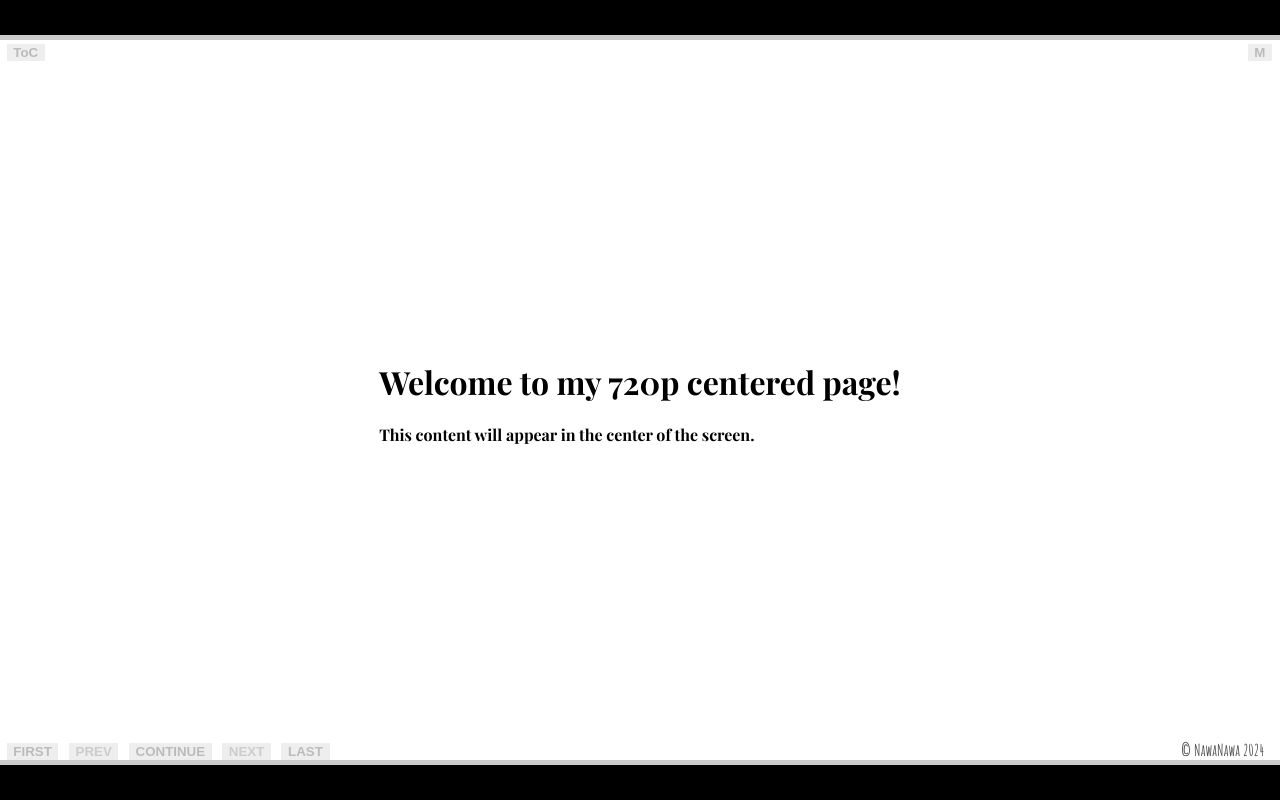
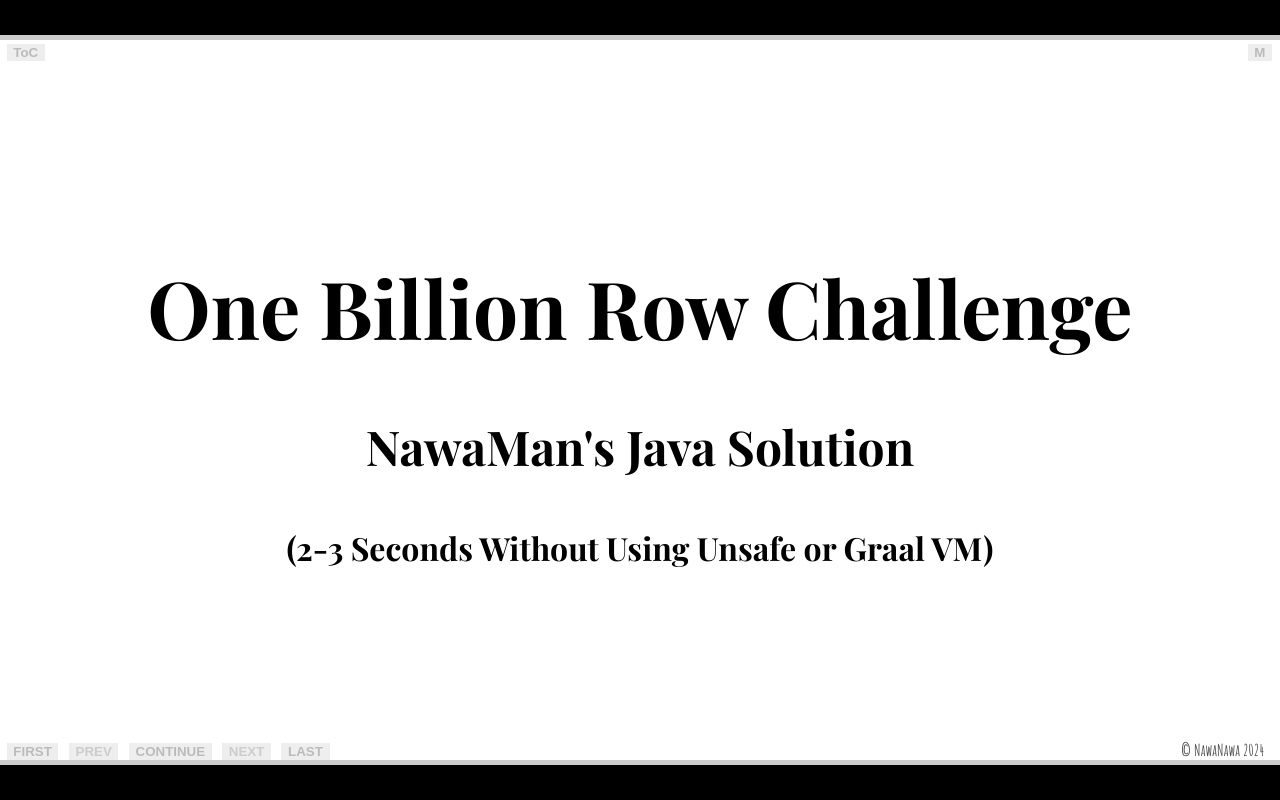
Before and after one commit to NawaMan/OneBRC, a SvelteKit app in the folder docs-src/: page / in a window 1280 px wide. Built offline with nearby package versions, Linux system fonts and the light colour scheme.

Commit message:
Extract Title page.

```diff
--- a/docs-src/src/lib/components/Copyright.svelte
+++ b/docs-src/src/lib/components/Copyright.svelte
@@ -43,5 +43,5 @@
 
 <div class="copyright">
 	<span class="text"      >© NawaNawa 2024</span>
-	<span class="hover-text">Copyright NawaNawa &lt;nawa@nawaman.net&gt; 2024</span>
+	<span class="hover-text"><a href="https://nawaman.net/contact.html">Copyright <b>NawaNawa &lt;contact@nawaman.net&gt;</b> 2024</a></span>
 </div>
--- a/docs-src/src/lib/components/CtrlBtn.svelte
+++ b/docs-src/src/lib/components/CtrlBtn.svelte
@@ -39,7 +39,7 @@
 	button.selected {
 		/* cosmetic */
 		color: #fff;
-		background-color: green;
+		background-color: #00b356;
 	}
 	button:active:not(:disabled) {
 		/* cosmetic */
--- /dev/null
+++ b/docs-src/src/lib/components/PageTitle.svelte
@@ -0,0 +1,33 @@
+<!-- Title page. -->
+<script lang="ts">
+	import { onMount, onDestroy } from 'svelte';
+	import { browser } from '$app/environment';
+	import CtrlBtn from './CtrlBtn.svelte';
+	import { scaleMode } from '$lib/stores/scaleMode';
+</script>
+
+<style>
+	.page {
+		/* cosmetic */
+		width: 100%;
+        height: 100%;
+	}
+	.page .title {
+		text-align: center;
+		font-size: 5em;
+	}
+	.page .subtitle {
+		text-align: center;
+		font-size: 3em;
+	}
+	.page .subsubtitle {
+		text-align: center;
+		font-size: 2em;
+	}
+</style>
+
+<div class="page">
+	<h1 class="title"     ><slot name="title"       /></h1>
+	<p class='subtitle'   ><slot name="subtitle"    /></p>
+	<p class='subsubtitle'><slot name="subsubtitle" /></p>
+</div>
--- a/docs-src/src/routes/+page.svelte
+++ b/docs-src/src/routes/+page.svelte
@@ -1,15 +1,20 @@
 <script>
-	import PageNavigation from "$lib/components/PageNavigation.svelte";
+	import NavigationBar from "$lib/components/NavigationBar.svelte";
+	import PageTitle from "$lib/components/PageTitle.svelte";
+    let value = "";
 </script>
 
 <style>
 </style>
 
 <div class="content">
-	<PageNavigation
+	<NavigationBar
 		firstLink="/"
 		lastLink="/"
 	/>
-	<h1>Welcome to my 720p centered page!</h1>
-	<p>This content will appear in the center of the screen.</p>
+	<PageTitle>
+		<span slot="title"      >One Billion Row Challenge</span>
+		<span slot="subtitle"   >NawaMan's Java Solution</span>
+		<span slot="subsubtitle">(2-3 Seconds Without Using Unsafe or Graal VM)</span>
+	</PageTitle>
 </div>
```
Also changed, not shown: docs-src/src/lib/components/NavigationBar.svelte (renamed from docs-src/src/lib/components/PageNavigation.svelte).
